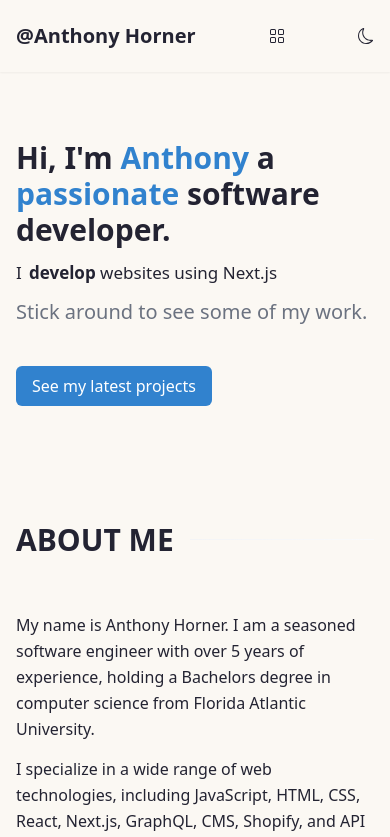
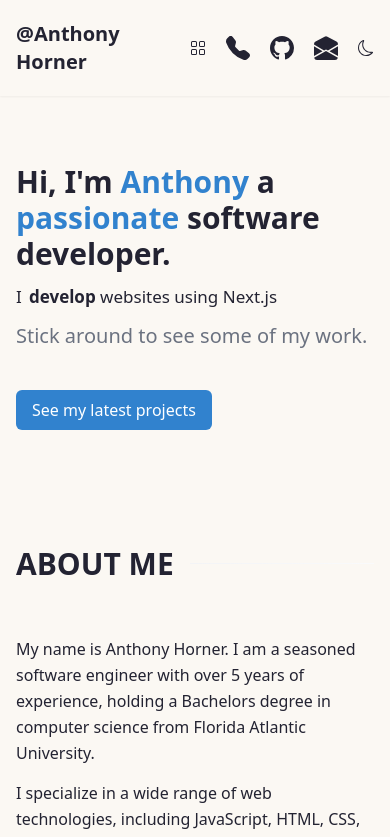
Before and after one commit to ahorner1117/ahorner1117.github.io, a Next.js app: page / in a window 390 px wide. Shown: the top 837 px of the page. Built offline with nearby package versions, Linux system fonts and the light colour scheme.

Commit message:
Add contact buttons to mobile

```diff
--- a/components/Header.jsx
+++ b/components/Header.jsx
@@ -13,7 +13,7 @@ export function AppHeader() {
 					<Logo />
 					{isMobile ? <MobileMenu /> : <Menu />}
 					<div className="flex items-center gap-5">
-						{!isMobile && <ConnectMedia />}
+					<ConnectMedia />
 						<ThemeSwitcher />
 					</div>
 				</div>
```
